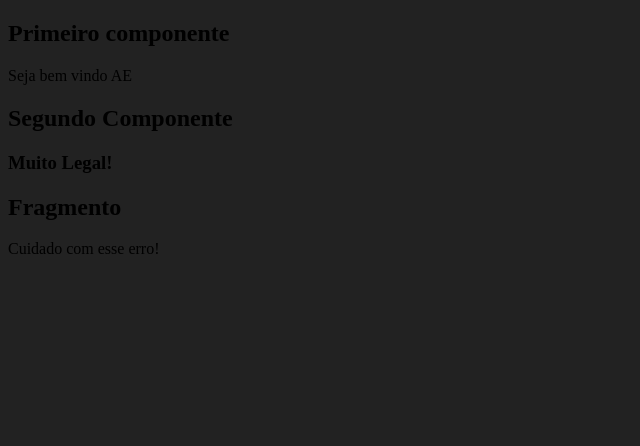
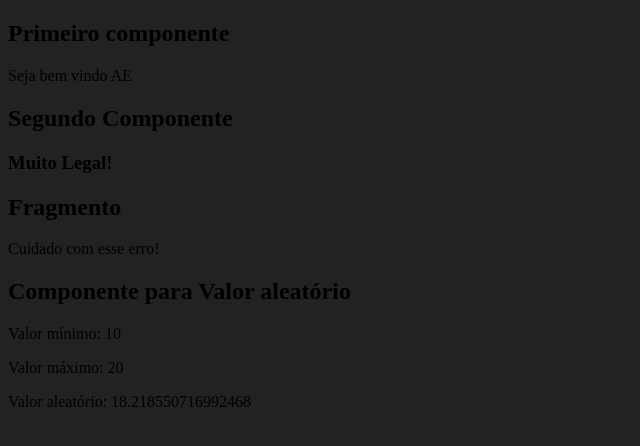
Before and after one commit to felipe-lima-flooxai/react-mod2-fundamentos, a React (Create React App) app: page / in a window 1280 px wide. Shown: the top 446 px of the page, without its empty margins (0-640 px from the left). Built offline with nearby package versions, Linux system fonts and the light colour scheme.

Commit message:
feat: função número aleatório

```diff
--- a/src/App.jsx
+++ b/src/App.jsx
@@ -2,6 +2,7 @@ import React from "react";
 import Primeiro from "./components/basicos/Primeiro";
 import ComParametro from "./components/basicos/ComParametro";
 import Fragmento from "./components/basicos/Fragmento";
+import Aleatorio from "./components/basicos/Aleatorio";
 
 
 
@@ -12,6 +13,7 @@ return (
         <Primeiro></Primeiro>
         <ComParametro titulo="Segundo Componente" subtitulo="Muito Legal!"></ComParametro>
         <Fragmento></Fragmento>
+        <Aleatorio numeroMin = {10} numeroMax = {20}></Aleatorio>
     </div>
 )
 }
--- /dev/null
+++ b/src/components/basicos/Aleatorio.jsx
@@ -0,0 +1,21 @@
+import React from "react"
+
+
+export default function Aleatorio(props) {
+
+    let min = props.numeroMin;
+    let max = props.numeroMax;
+
+    const aleatorio = Math.random() * (max - min) + min;
+
+    return (
+        <div>
+            <h2><strong>Componente para Valor aleatório</strong></h2>
+            <p>Valor mínimo: {props.numeroMin}</p>
+            <p>Valor máximo: {props.numeroMax}</p>
+            <p>Valor aleatório: {aleatorio}</p>
+        </div>
+
+    )
+
+}
```
